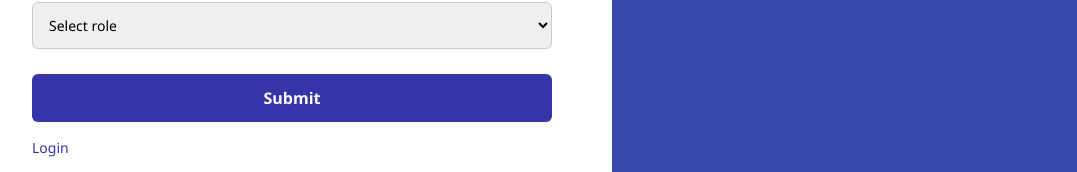
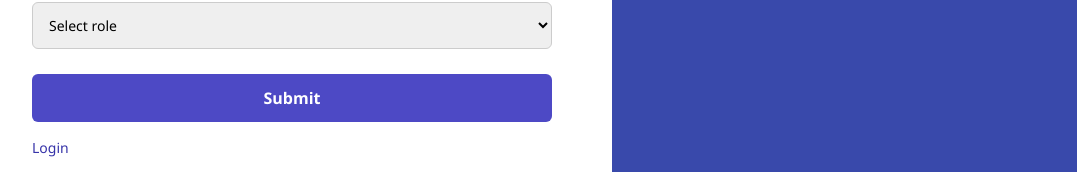
Before and after one commit to labbasaiteja/Brain-Bridge-App, an Angular app in the folder frontend/: page /register in a window 1280 px wide. Shown: the part 526-698 px from the top of the page, without its empty margins (28-1105 px from the left). Built offline with nearby package versions, Linux system fonts and the light colour scheme.

Commit message:
login to dashboard route fixed

```diff
--- a/frontend/src/app/jobs/jobs.component.css
+++ b/frontend/src/app/jobs/jobs.component.css
@@ -44,12 +44,8 @@
     padding: 0.5rem 1rem;
     border-radius: 6px;
     font-weight: 600;
-    cursor: pointer;
   }
 
-  .job-status:hover {
-    background-color:#bdc1c5;
-  }
   .status-open {
     background-color: #ebf8ff; /* bg-blue-100 */
     color: #2c5282; /* text-blue-800 */
--- a/frontend/src/app/login/login.component.css
+++ b/frontend/src/app/login/login.component.css
@@ -52,7 +52,7 @@
 button {
   margin-top: 25px;
   padding: 12px;
-  background-color: #3734A9; /* Sidebar blue */
+  background-color:  #4d49c5; /* Sidebar blue */
   color: white;
   font-weight: bold;
   border: none;
@@ -61,7 +61,9 @@ button {
   width: 100%;
   font-size: 16px;
 }
-
+button:hover {
+  background-color: #1c1f91; /* Hover color */
+}
 .link-text {
   margin-top: 15px;
   font-size: 14px;
--- a/frontend/src/app/login/login.component.ts
+++ b/frontend/src/app/login/login.component.ts
@@ -38,7 +38,7 @@ export class LoginComponent {
             if (role === 'professor') {
               this.router.navigate(['/dashboard']);
             } else if (role === 'student') {
-              this.router.navigate(['/student-home']);
+              this.router.navigate(['/student-dashboard']);
             } else {
               alert('Unknown role');
             }
--- a/frontend/src/app/register/register.component.css
+++ b/frontend/src/app/register/register.component.css
@@ -53,7 +53,7 @@ select {
 button {
   margin-top: 25px;
   padding: 12px;
-  background-color: #3734A9;
+  background-color: #4d49c5;
   color: white;
   font-weight: bold;
   border: none;
@@ -62,7 +62,9 @@ button {
   width: 100%;
   font-size: 16px;
 }
-
+button:hover {
+  background-color: #1c1f91; /* Hover color */
+}
 p {
   margin-top: 15px;
   font-size: 14px;
--- a/frontend/src/app/view-applicants/view-applicants.component.html
+++ b/frontend/src/app/view-applicants/view-applicants.component.html
@@ -80,7 +80,7 @@
       </button>
       <button class="border border-gray-300 text-black py-2 rounded hover:bg-blue-500"
               (click)="updateStatus(statusModalApplicant, 'rejected')">
-        Decline
+        Reject
       </button>
     </div>
   </div>
```
Also changed, not shown: 1 other file (tests, documents, lock files or other folders).
